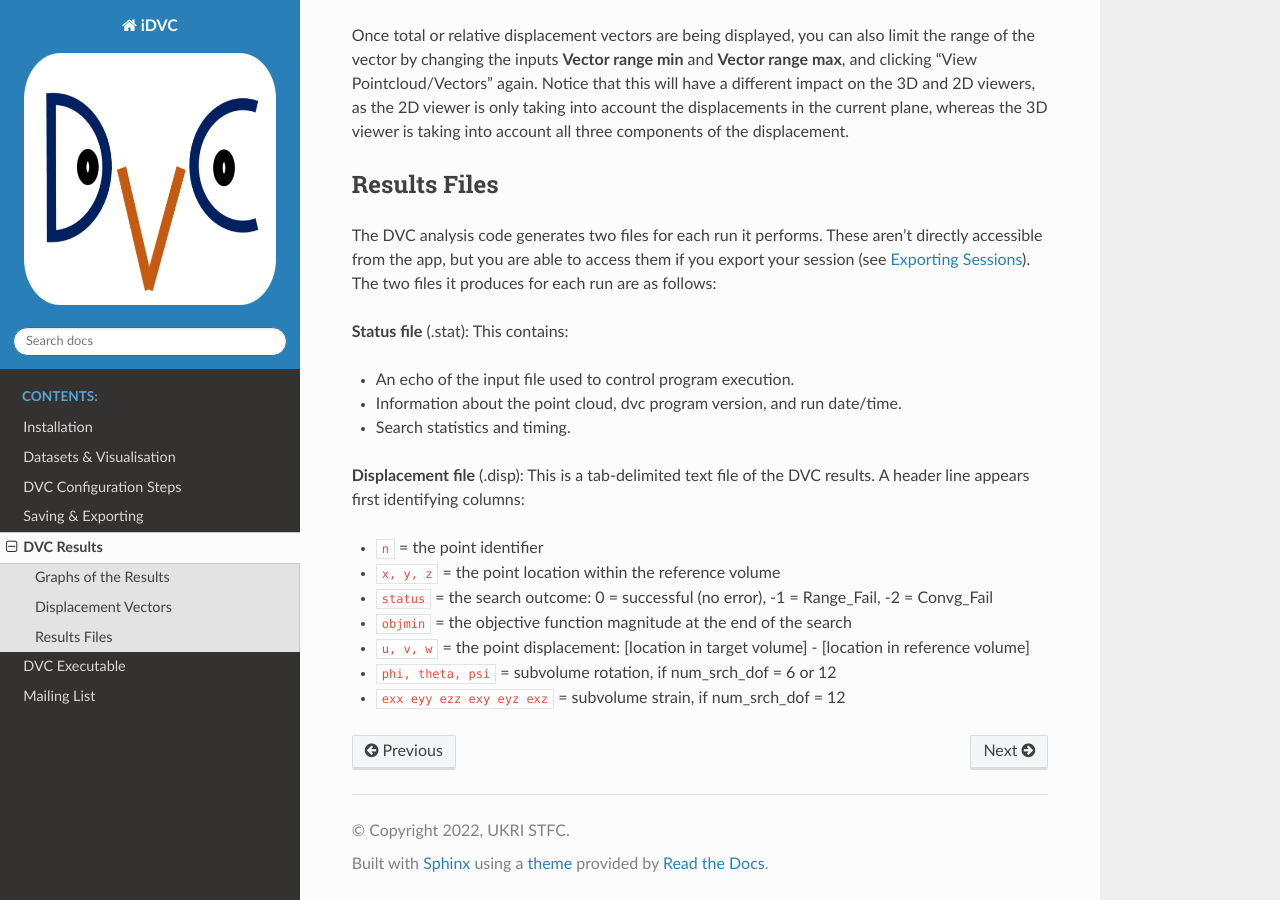
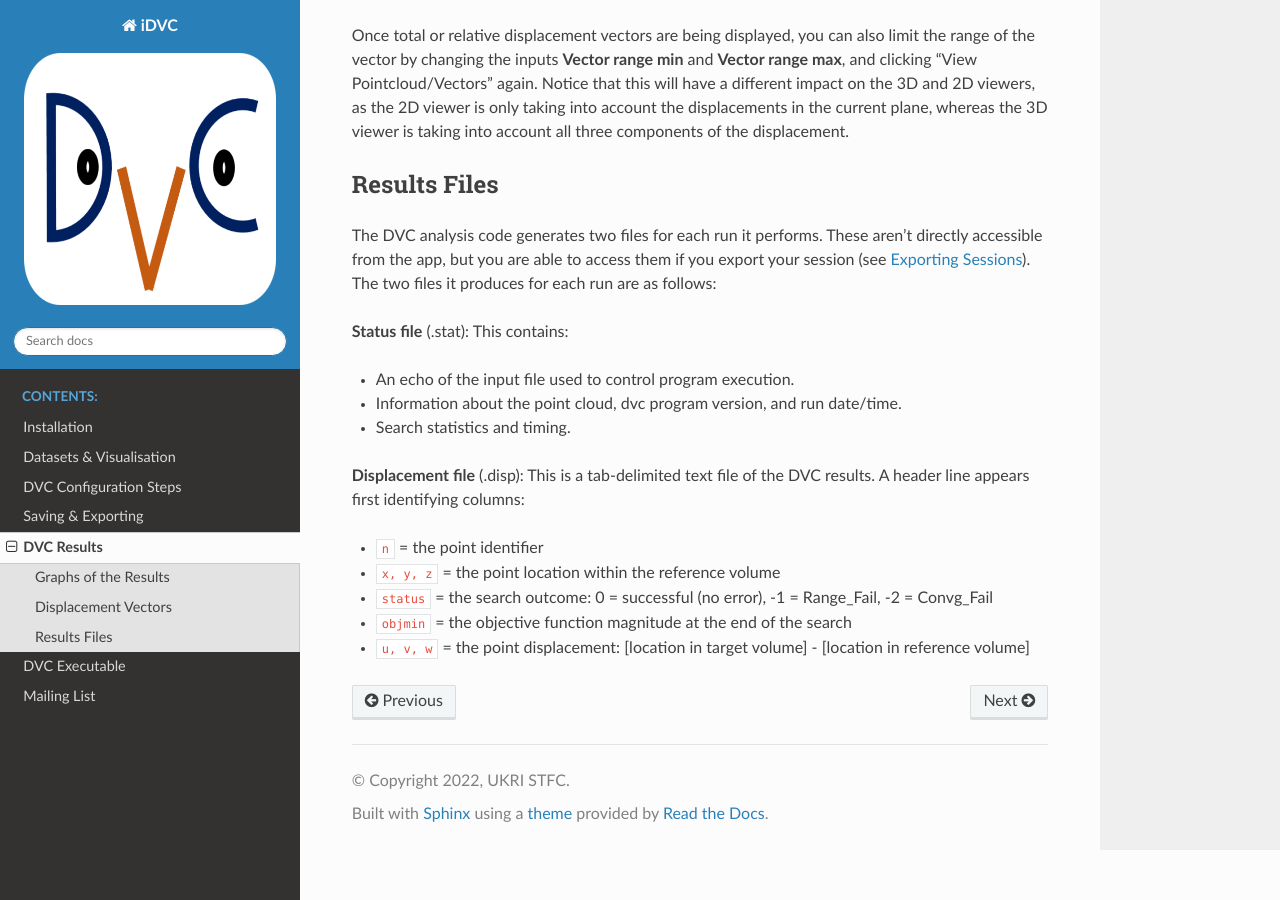
Before and after one commit to TomographicImaging/iDVC, a Sphinx documentation site: the page built from docs/source/results.rst, in a window 1280 px wide and 900 px high, scrolled down 2119 px. Built offline with Sphinx 7.4.7 and the Read the Docs theme 2.0.0, drawn with Linux system fonts in a browser that asks for light colours.

Commit message:
Correct the inaccuracy on help text and documentation for the result "disp" file (#309)
- Edits results documentation and help text

```diff
--- a/docs/source/results.rst
+++ b/docs/source/results.rst
@@ -70,5 +70,3 @@ The two files it produces for each run are as follows:
 - ``status`` = the search outcome: 0 = successful (no error), -1 = Range_Fail, -2 = Convg_Fail
 - ``objmin`` = the objective function magnitude at the end of the search
 - ``u, v, w`` = the point displacement: [location in target volume] - [location in reference volume]
-- ``phi, theta, psi`` = subvolume rotation, if num_srch_dof = 6 or 12
-- ``exx eyy ezz exy eyz exz`` = subvolume strain, if num_srch_dof = 12
```
Also changed, not shown: CHANGES.md (+3 -0 lines), 1 other file.
